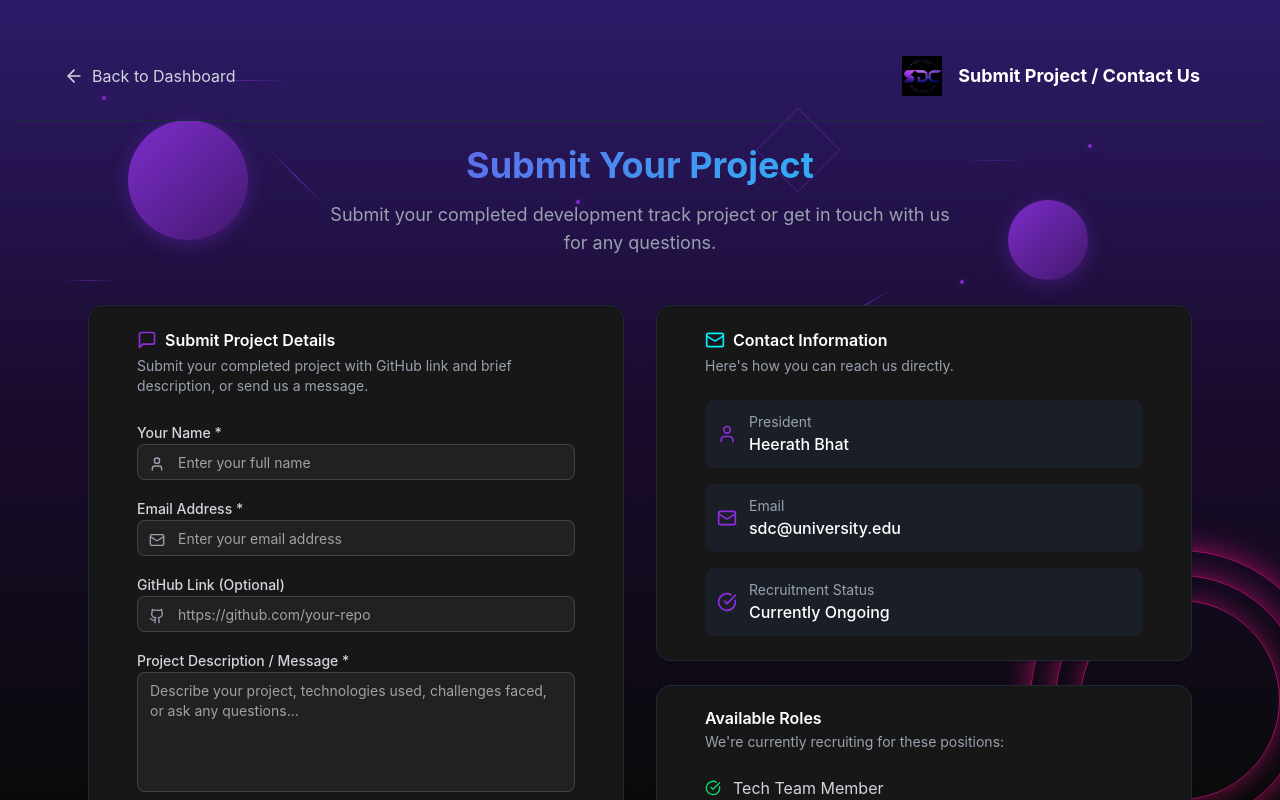
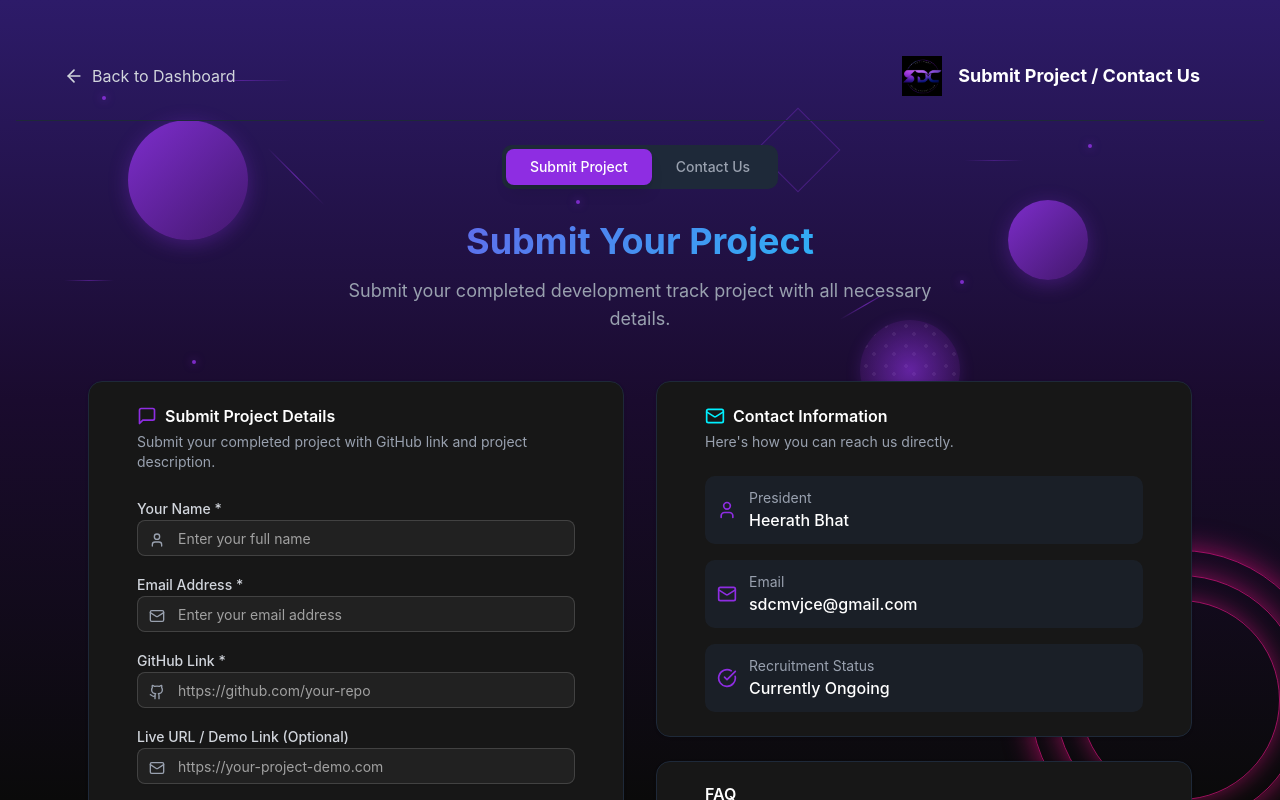
Before and after one commit to itzz-ankitp/sdc-registration-app, a React (Vite) app: page /contact in a window 1280 px wide. Shown: the top 800 px of the page. Built offline with nearby package versions, Linux system fonts and the light colour scheme; no server answers; sample sign-in values are in the browser's storage.

Commit message:
ux update

```diff
--- a/src/components/Contact.jsx
+++ b/src/components/Contact.jsx
@@ -14,6 +14,7 @@ import { auth, realtimeDb } from '../firebase';
 const Contact = () => {
   const [state, handleSubmit] = useForm("xkgzwgaz");
   const [mobileMenuOpen, setMobileMenuOpen] = useState(false);
+  const [formType, setFormType] = useState('project'); // 'project' or 'contact'
 
   // Remove custom validation - let Formspree handle it
 
@@ -57,7 +58,7 @@ const Contact = () => {
     },
     {
       title: 'Email',
-      value: 'sdc@university.edu',
+      value: 'sdcmvjce@gmail.com',
       icon: Mail
     },
     {
@@ -135,30 +136,64 @@ const Contact = () => {
 
         {/* Main Content */}
         <main className="relative z-10 max-w-6xl mx-auto p-4 md:p-6">
+          {/* Form Type Toggle */}
+          <div className="flex justify-center mb-8">
+            <div className="bg-gray-800 rounded-lg p-1 flex">
+              <button
+                onClick={() => setFormType('project')}
+                className={`px-6 py-2 rounded-md text-sm font-medium transition-all duration-200 ${
+                  formType === 'project'
+                    ? 'bg-[var(--color-sdc-purple-mid)] text-white shadow-lg'
+                    : 'text-gray-400 hover:text-white'
+                }`}
+              >
+                Submit Project
+              </button>
+              <button
+                onClick={() => setFormType('contact')}
+                className={`px-6 py-2 rounded-md text-sm font-medium transition-all duration-200 ${
+                  formType === 'contact'
+                    ? 'bg-[var(--color-sdc-purple-mid)] text-white shadow-lg'
+                    : 'text-gray-400 hover:text-white'
+                }`}
+              >
+                Contact Us
+              </button>
+            </div>
+          </div>
+
           {/* Title Section */}
           <div className="text-center mb-8 md:mb-12">
             <h2 className="text-2xl md:text-3xl lg:text-4xl font-bold mb-4 sdc-text-gradient">
-              Submit Your Project
+              {formType === 'project' ? 'Submit Your Project' : 'Contact Us'}
             </h2>
             <p className="text-base md:text-lg text-gray-400 max-w-2xl mx-auto px-4">
-              Submit your completed development track project or get in touch with us for any questions.
+              {formType === 'project'
+                ? 'Submit your completed development track project with all necessary details.'
+                : 'Get in touch with us for any questions or inquiries.'
+              }
             </p>
           </div>
 
-          <div className="grid grid-cols-1 lg:grid-cols-2 gap-6 md:gap-8">
-            {/* Contact Form */}
-            <Card className="card-dark border-gray-800">
+          <div className="grid grid-cols-1 lg:grid-cols-2 gap-6 md:gap-8 items-start">
+            {/* Form */}
+            <Card className={`card-dark border-gray-800 transition-all duration-300 ${
+              formType === 'project' ? 'lg:h-[700px]' : 'lg:h-[500px]'
+            }`}>
               <CardHeader>
                 <CardTitle className="text-white flex items-center">
                   <MessageSquare className="h-5 w-5 mr-2 text-[var(--color-sdc-purple-mid)]" />
-                  Submit Project Details
+                  {formType === 'project' ? 'Submit Project Details' : 'Contact Form'}
                 </CardTitle>
                 <CardDescription className="text-gray-400">
-                  Submit your completed project with GitHub link and brief description, or send us a message.
+                  {formType === 'project'
+                    ? 'Submit your completed project with GitHub link and project description.'
+                    : 'Send us a message and we\'ll get back to you soon.'
+                  }
                 </CardDescription>
               </CardHeader>
 
-              <CardContent>
+              <CardContent className="flex flex-col h-full">
                 {state.errors && state.errors.length > 0 && (
                   <Alert className="mb-4 border-red-500/50 bg-red-500/10">
                     <AlertDescription className="text-red-400">
@@ -175,7 +210,8 @@ const Contact = () => {
                   </Alert>
                 )}
 
-                <form onSubmit={handleSubmit} className="space-y-4">
+                <form onSubmit={handleSubmit} className="space-y-4 flex-1 flex flex-col">
+                  {/* Name Field - Required for both forms */}
                   <div className="space-y-2">
                     <label htmlFor="name" className="text-sm font-medium text-gray-300">
                       Your Name *
@@ -199,6 +235,7 @@ const Contact = () => {
                     />
                   </div>
 
+                  {/* Email Field - Required for both forms */}
                   <div className="space-y-2">
                     <label htmlFor="email" className="text-sm font-medium text-gray-300">
                       Email Address *
@@ -222,44 +259,83 @@ const Contact = () => {
                     />
                   </div>
 
-                  <div className="space-y-2">
-                    <label htmlFor="githubLink" className="text-sm font-medium text-gray-300">
-                      GitHub Link (Optional)
-                    </label>
-                    <div className="relative">
-                      <Github className="absolute left-3 top-3 h-4 w-4 text-gray-400" />
-                      <Input
-                        id="githubLink"
-                        name="githubLink"
-                        type="url"
-                        placeholder="https://github.com/your-repo"
-                        className="pl-10 input-field"
-                      />
-                    </div>
-                  </div>
+                  {/* Project-specific fields */}
+                  {formType === 'project' && (
+                    <>
+                      {/* GitHub Link - Required for project submission */}
+                      <div className="space-y-2">
+                        <label htmlFor="githubLink" className="text-sm font-medium text-gray-300">
+                          GitHub Link *
+                        </label>
+                        <div className="relative">
+                          <Github className="absolute left-3 top-3 h-4 w-4 text-gray-400" />
+                          <Input
+                            id="githubLink"
+                            name="githubLink"
+                            type="url"
+                            placeholder="https://github.com/your-repo"
+                            className="pl-10 input-field"
+                            required
+                          />
+                        </div>
+                        <ValidationError
+                          prefix="GitHub Link"
+                          field="githubLink"
+                          errors={state.errors}
+                          className="text-red-400 text-sm"
+                        />
+                      </div>
 
+                      {/* Live URL - Optional for project submission */}
+                      <div className="space-y-2">
+                        <label htmlFor="liveUrl" className="text-sm font-medium text-gray-300">
+                          Live URL / Demo Link (Optional)
+                        </label>
+                        <div className="relative">
+                          <Mail className="absolute left-3 top-3 h-4 w-4 text-gray-400" />
+                          <Input
+                            id="liveUrl"
+                            name="liveUrl"
+                            type="url"
+                            placeholder="https://your-project-demo.com"
+                            className="pl-10 input-field"
+                          />
+                        </div>
+                      </div>
+                    </>
+                  )}
+
+                  {/* Message/Description Field */}
                   <div className="space-y-2">
                     <label htmlFor="message" className="text-sm font-medium text-gray-300">
-                      Project Description / Message *
+                      {formType === 'project' ? 'Project Description *' : 'Message *'}
                     </label>
                     <Textarea
                       id="message"
                       name="message"
-                      placeholder="Describe your project, technologies used, challenges faced, or ask any questions..."
+                      placeholder={formType === 'project'
+                        ? "Describe your project, technologies used, challenges faced, and key features..."
+                        : "Your message (minimum 10 characters)..."
+                      }
                       className="input-field min-h-[120px] resize-none"
                       required
+                      minLength={formType === 'contact' ? 10 : undefined}
                     />
                     <ValidationError
-                      prefix="Message"
+                      prefix={formType === 'project' ? "Project Description" : "Message"}
                       field="message"
                       errors={state.errors}
                       className="text-red-400 text-sm"
                     />
+                    {formType === 'contact' && (
+                      <p className="text-xs text-gray-500">Message must be at least 10 characters long.</p>
+                    )}
                   </div>
 
                   {/* Hidden field for custom subject */}
-                  <input type="hidden" name="_subject" value="SDC Contact Form Submission" />
+                  <input type="hidden" name="_subject" value={formType === 'project' ? "SDC Project Submission" : "SDC Contact Form"} />
 
+                  <div className="flex-1"></div>
                   <Button
                     type="submit"
                     className="w-full btn-primary"
@@ -273,7 +349,7 @@ const Contact = () => {
                     ) : (
                       <>
                         <Send className="h-4 w-4 mr-2" />
-                        Send Message
+                        {formType === 'project' ? 'Submit Project' : 'Send Message'}
                       </>
                     )}
                   </Button>
@@ -311,25 +387,7 @@ const Contact = () => {
                 </CardContent>
               </Card>
 
-              <Card className="card-dark border-gray-800">
-                <CardHeader>
-                  <CardTitle className="text-white">Available Roles</CardTitle>
-                  <CardDescription className="text-gray-400">
-                    We're currently recruiting for these positions:
-                  </CardDescription>
-                </CardHeader>
 
-                <CardContent>
-                  <div className="space-y-3">
-                    {['Tech Team Member', 'Design Team Member', 'Social Media Team Member', 'Content Team Member'].map((role, index) => (
-                      <div key={index} className="flex items-center space-x-3">
-                        <CheckCircle className="h-4 w-4 text-green-400" />
-                        <span className="text-gray-300">{role}</span>
-                      </div>
-                    ))}
-                  </div>
-                </CardContent>
-              </Card>
 
               <Card className="card-dark border-gray-800">
                 <CardHeader>
--- a/src/components/Dashboard.jsx
+++ b/src/components/Dashboard.jsx
@@ -449,12 +449,26 @@ const Dashboard = ({ user }) => {
               {/* Submission status message */}
               {userData?.githubLink && !userData?.submissionReviewed && (
                 <div className="mb-3 p-3 rounded bg-yellow-900/30 text-yellow-300 text-sm">
-                  Your submission is under review.
+                  <div className="flex items-center space-x-2">
+                    <div className="w-2 h-2 bg-yellow-400 rounded-full animate-pulse"></div>
+                    <span>Your submission is under review. This process may take a few days.</span>
+                  </div>
                 </div>
               )}
-              {userData?.submissionReviewed && (
+              {userData?.submissionReviewed && !userData?.graded && (
+                <div className="mb-3 p-3 rounded bg-blue-900/30 text-blue-300 text-sm">
+                  <div className="flex items-center space-x-2">
+                    <div className="w-2 h-2 bg-blue-400 rounded-full animate-pulse"></div>
+                    <span>Your project has been reviewed! Grading is currently in progress.</span>
+                  </div>
+                </div>
+              )}
+              {userData?.submissionReviewed && userData?.graded && (
                 <div className="mb-3 p-3 rounded bg-green-900/30 text-green-300 text-sm">
-                  Your submission has been reviewed and graded. Stay tuned for the results!
+                  <div className="flex items-center space-x-2">
+                    <div className="w-2 h-2 bg-green-400 rounded-full"></div>
+                    <span>Your submission has been reviewed and graded! Final results will be announced soon.</span>
+                  </div>
                 </div>
               )}
               <div className="space-y-3">
--- a/src/components/Timeline.jsx
+++ b/src/components/Timeline.jsx
@@ -86,23 +86,27 @@ const Timeline = ({ user }) => {
     {
       id: 4,
       title: 'Submit Project Details',
-      description: userData?.submissionReviewed
-        ? 'Results of the round will be out soon!'
-        : (userData?.githubLink
+      description: userData?.submissionReviewed && userData?.graded
+        ? 'Project reviewed and graded! Results coming soon!'
+        : userData?.submissionReviewed && !userData?.graded
+        ? 'Project reviewed! Grading in progress...'
+        : userData?.githubLink && !userData?.submissionReviewed
           ? 'Your submission is under review.'
-          : 'Submit your project with GitHub link and brief description'),
+        : 'Submit your project with GitHub link and brief description',
       icon: Users,
-      status: userData?.submissionReviewed
+      status: userData?.submissionReviewed && userData?.graded
         ? 'completed'
-        : (userData?.githubLink
+        : userData?.submissionReviewed || userData?.githubLink
           ? 'current'
-          : (userData?.taskCompleted ? 'current' : 'pending')),
+        : (userData?.taskCompleted ? 'current' : 'pending'),
       link: '/contact',
-      details: userData?.submissionReviewed
-        ? 'Your project has been reviewed and graded. Results will be announced soon!'
-        : (userData?.githubLink
-          ? 'Your project submission is currently being reviewed by our team.'
-          : 'Submit your completed project details, GitHub repository link, and project description via the form.')
+      details: userData?.submissionReviewed && userData?.graded
+        ? 'Your project has been reviewed and graded successfully. Final results will be announced soon!'
+        : userData?.submissionReviewed && !userData?.graded
+        ? 'Your project has been reviewed by our team. Grading is currently in progress.'
+        : userData?.githubLink && !userData?.submissionReviewed
+        ? 'Your project submission is currently being reviewed by our team. This process may take a few days.'
+        : 'Submit your completed project details, GitHub repository link, and project description via the form.'
     }
   ];
 
```
Lines whose indentation alone changed are shown as unchanged.
